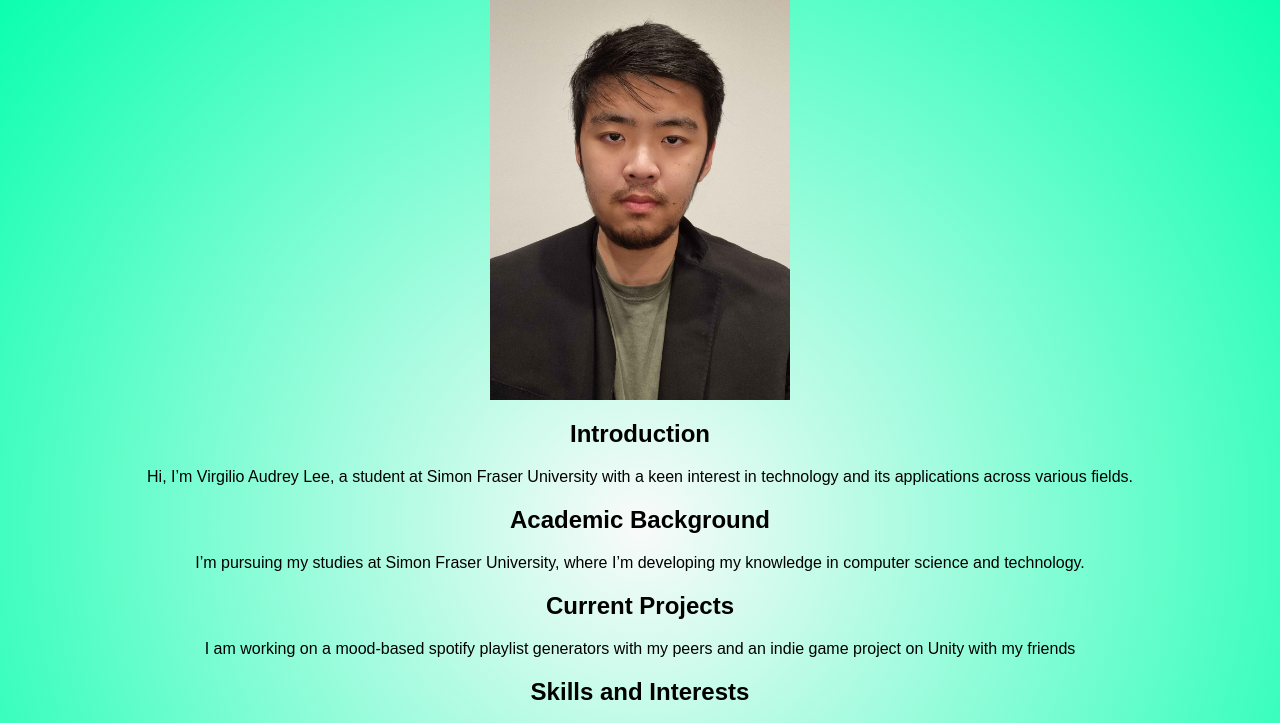
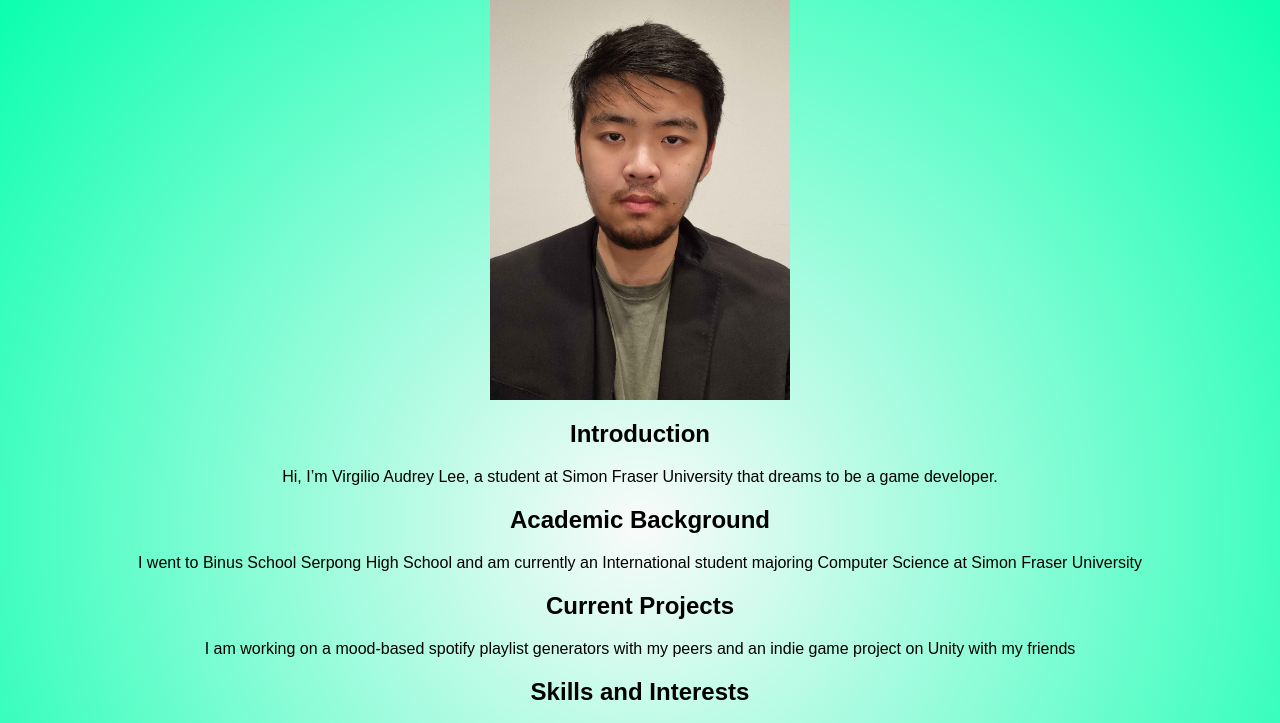
Before and after one commit to CraxAF/CraxAF.github.io, a plain HTML site: page index.html in a window 1280 px wide. Shown: the part 58-781 px from the top of the page. Drawn offline with Linux system fonts and the light colour scheme.

Commit message:
changed some text in the main content

```diff
--- a/index.html
+++ b/index.html
@@ -11,12 +11,12 @@
     <img src="virgilio pic.jpg" alt="Picture of Virgilio Lee">
     <section class="section">
         <h2>Introduction</h2>
-        <p>Hi, I’m Virgilio Audrey Lee, a student at Simon Fraser University with a keen interest in technology and its applications across various fields.</p>
+        <p>Hi, I’m Virgilio Audrey Lee, a student at Simon Fraser University that dreams to be a game developer.</p>
     </section>
 
     <section class="section">
         <h2>Academic Background</h2>
-        <p>I’m pursuing my studies at Simon Fraser University, where I’m developing my knowledge in computer science and technology.</p>
+        <p>I went to Binus School Serpong High School and am currently an International student majoring Computer Science at Simon Fraser University</p>
     </section>
 
     <section class="section">
```
